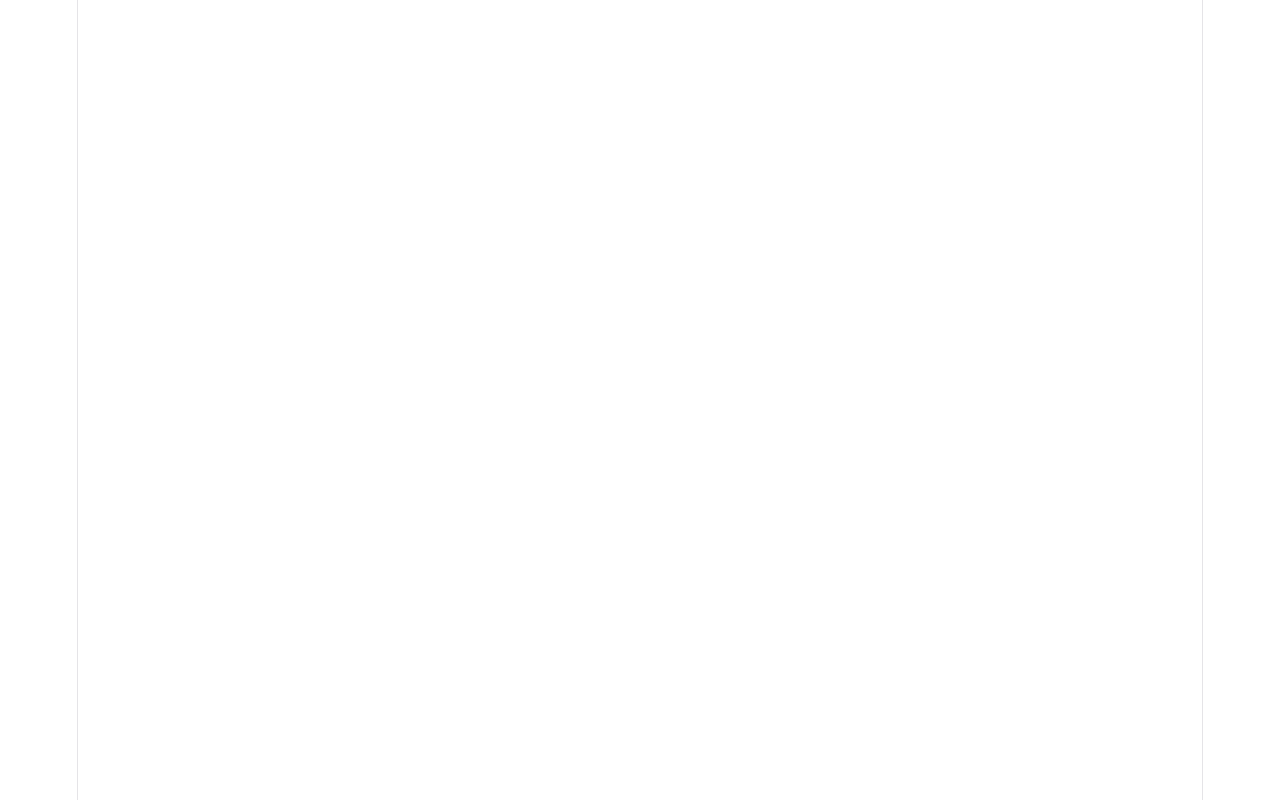
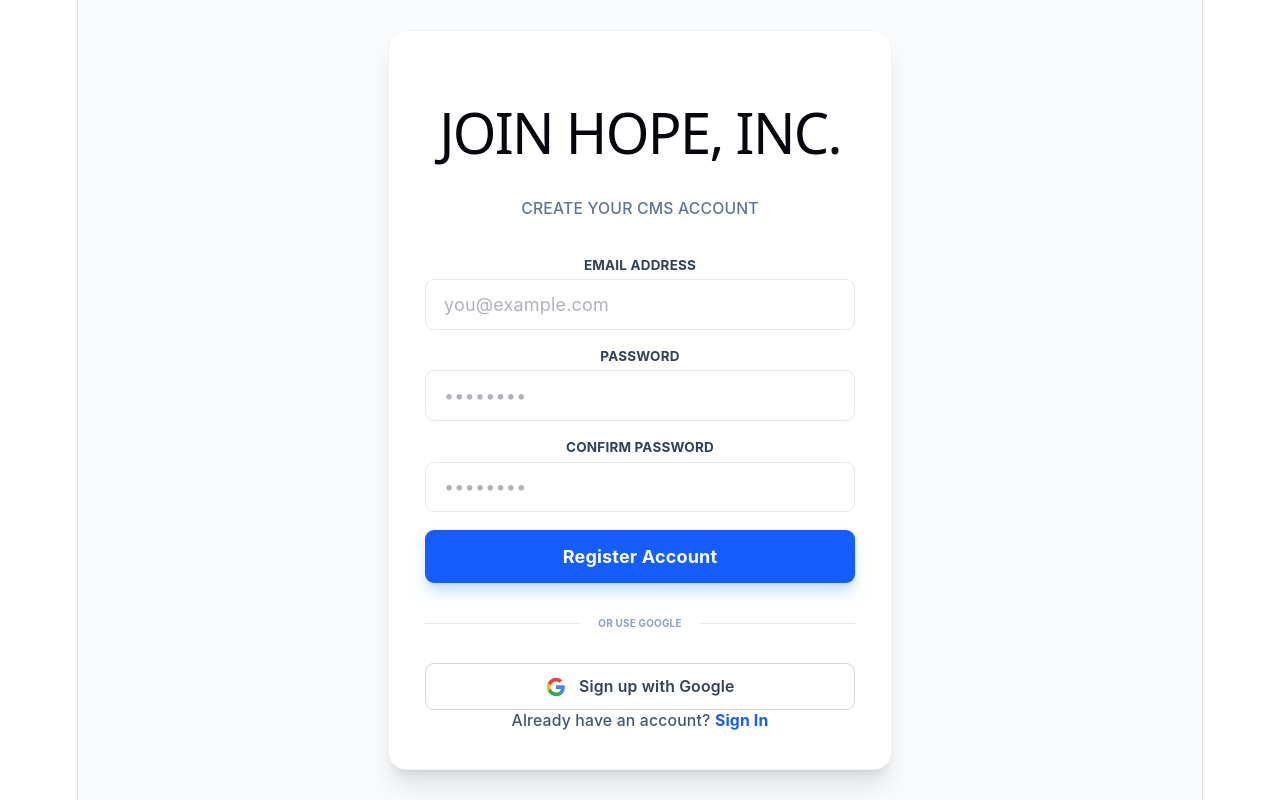
Before and after one commit to Aeron256/hope-cms, a React (Vite) app: page /register in a window 1280 px wide. Before the commit this address had no page. Built offline with nearby package versions, Linux system fonts and the light colour scheme.

Commit message:
feat/ui-register-page: Registration form with validation

```diff
--- a/src/App.tsx
+++ b/src/App.tsx
@@ -8,12 +8,14 @@ import DeletedCustomers from './pages/DeletedCustomers';
 import AuthCallback from './pages/AuthCallback';
 import Login from './pages/Login';
 import { Navigate } from 'react-router-dom';
+import Register from './pages/Register';
 
 function App() {
   return (
     <BrowserRouter>
       <Routes>
         <Route path="/login" element={<Login />} />
+        <Route path="/register" element={<Register />} />
         <Route path="/auth/callback" element={<AuthCallback />} />
 
         {/* Protected Routes */}
--- /dev/null
+++ b/src/pages/Register.tsx
@@ -0,0 +1,130 @@
+import React, { useState } from 'react';
+import { useNavigate, Link } from 'react-router-dom';
+import GoogleButton from '../components/GoogleButton'; // Reusable component natin
+
+interface RegisterError {
+  field: string;
+  message: string;
+}
+
+const RegisterPage: React.FC = () => {
+  const [email, setEmail] = useState<string>('');
+  const [password, setPassword] = useState<string>('');
+  const [confirmPassword, setConfirmPassword] = useState<string>('');
+  const [errors, setErrors] = useState<RegisterError[]>([]);
+  const [loading, setLoading] = useState<boolean>(false);
+  const navigate = useNavigate();
+
+  const validateForm = (): boolean => {
+    const newErrors: RegisterError[] = [];
+
+    // Basic Validation Rules
+    if (!email.includes('@')) {
+      newErrors.push({ field: 'email', message: 'Valid email is required.' });
+    }
+    if (password.length < 6) {
+      newErrors.push({ field: 'password', message: 'Password must be at least 6 characters.' });
+    }
+    if (password !== confirmPassword) {
+      newErrors.push({ field: 'confirmPassword', message: 'Passwords do not match.' });
+    }
+
+    setErrors(newErrors);
+    return newErrors.length === 0;
+  };
+
+  const handleRegister = (e: React.FormEvent) => {
+    e.preventDefault();
+    if (!validateForm()) return;
+
+    setLoading(true);
+
+    // MOCK REGISTRATION LOGIC
+    setTimeout(() => {
+      console.log("Mock Registering:", { email, role: 'USER', status: 'INACTIVE' });
+      setLoading(false);
+      // I-redirect sa login page pagkatapos mag-register
+      alert("Registration successful! Please wait for Admin approval (INACTIVE status).");
+      navigate('/login');
+    }, 1500);
+  };
+
+  const getError = (field: string) => errors.find(e => e.field === field)?.message;
+
+  return (
+    <div className="flex items-center justify-center min-h-screen bg-slate-50 p-4 font-sans">
+      <div className="w-full max-w-md bg-white p-8 rounded-2xl shadow-xl border border-slate-100">
+        <header className="text-center mb-8">
+          <h1 className="text-3xl font-black text-blue-700 tracking-tight">JOIN HOPE, INC.</h1>
+          <p className="text-slate-500 text-sm font-medium uppercase">Create your CMS account</p>
+        </header>
+
+        <form onSubmit={handleRegister} className="space-y-4">
+          {/* Email Field */}
+          <div>
+            <label className="block text-xs font-bold text-slate-700 uppercase mb-1">Email Address</label>
+            <input
+              type="email"
+              className={`w-full px-4 py-2.5 border rounded-lg focus:ring-2 focus:ring-blue-500 outline-none transition-all ${getError('email') ? 'border-red-500' : 'border-slate-200'}`}
+              placeholder="you@example.com"
+              value={email}
+              onChange={(e) => setEmail(e.target.value)}
+            />
+            {getError('email') && <p className="mt-1 text-[10px] text-red-500 font-bold uppercase">{getError('email')}</p>}
+          </div>
+
+          {/* Password Field */}
+          <div>
+            <label className="block text-xs font-bold text-slate-700 uppercase mb-1">Password</label>
+            <input
+              type="password"
+              className={`w-full px-4 py-2.5 border rounded-lg focus:ring-2 focus:ring-blue-500 outline-none transition-all ${getError('password') ? 'border-red-500' : 'border-slate-200'}`}
+              placeholder="••••••••"
+              value={password}
+              onChange={(e) => setPassword(e.target.value)}
+            />
+            {getError('password') && <p className="mt-1 text-[10px] text-red-500 font-bold uppercase">{getError('password')}</p>}
+          </div>
+
+          {/* Confirm Password Field */}
+          <div>
+            <label className="block text-xs font-bold text-slate-700 uppercase mb-1">Confirm Password</label>
+            <input
+              type="password"
+              className={`w-full px-4 py-2.5 border rounded-lg focus:ring-2 focus:ring-blue-500 outline-none transition-all ${getError('confirmPassword') ? 'border-red-500' : 'border-slate-200'}`}
+              placeholder="••••••••"
+              value={confirmPassword}
+              onChange={(e) => setConfirmPassword(e.target.value)}
+            />
+            {getError('confirmPassword') && <p className="mt-1 text-[10px] text-red-500 font-bold uppercase">{getError('confirmPassword')}</p>}
+          </div>
+
+          <button
+            type="submit"
+            disabled={loading}
+            className="w-full py-3 bg-blue-600 hover:bg-blue-700 text-white font-bold rounded-lg transition-colors shadow-lg shadow-blue-200 disabled:bg-slate-300"
+          >
+            {loading ? 'Creating Account...' : 'Register Account'}
+          </button>
+        </form>
+
+        <div className="my-6 flex items-center justify-between">
+          <hr className="w-full border-slate-200" />
+          <span className="text-[10px] uppercase text-slate-400 font-bold px-4 whitespace-nowrap">Or use Google</span>
+          <hr className="w-full border-slate-200" />
+        </div>
+
+        <GoogleButton onClick={() => console.log("Google Register Clicked")} isLoading={loading} text="Sign up with Google" />
+
+        <p className="mt-8 text-center text-sm text-slate-600 font-medium">
+          Already have an account?{' '}
+          <Link to="/login" className="text-blue-600 font-bold hover:underline transition-all">
+            Sign In
+          </Link>
+        </p>
+      </div>
+    </div>
+  );
+};
+
+export default RegisterPage;
```
